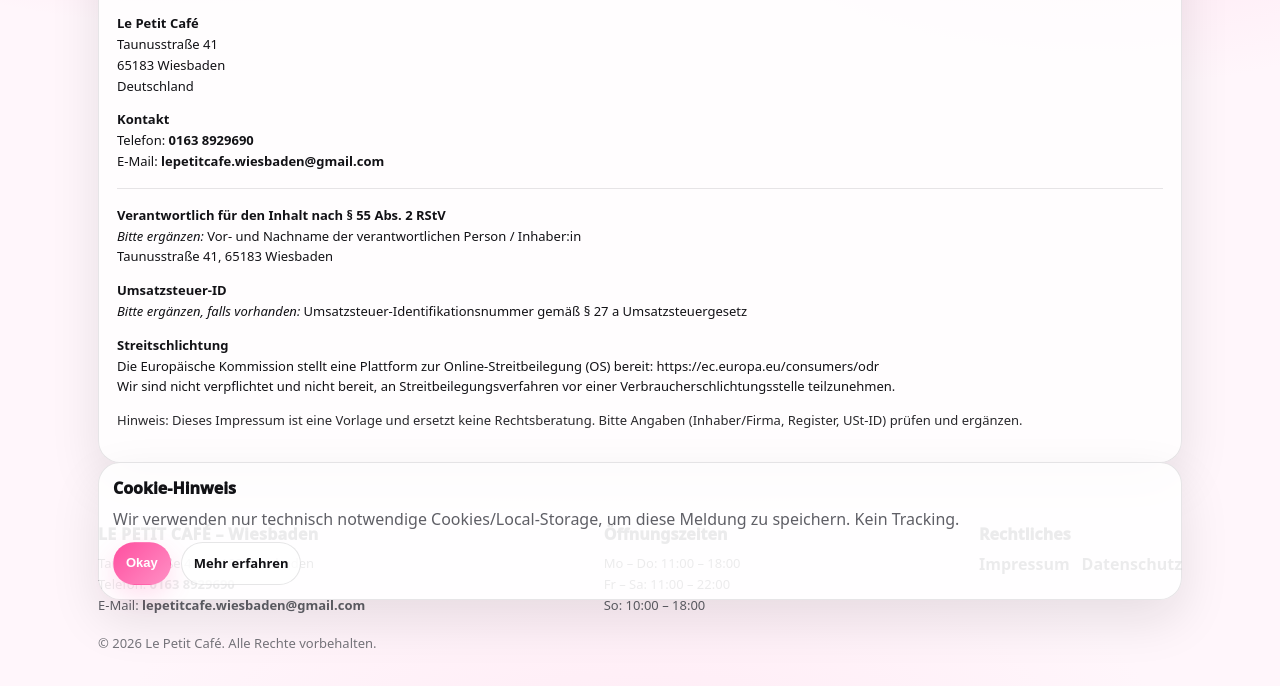
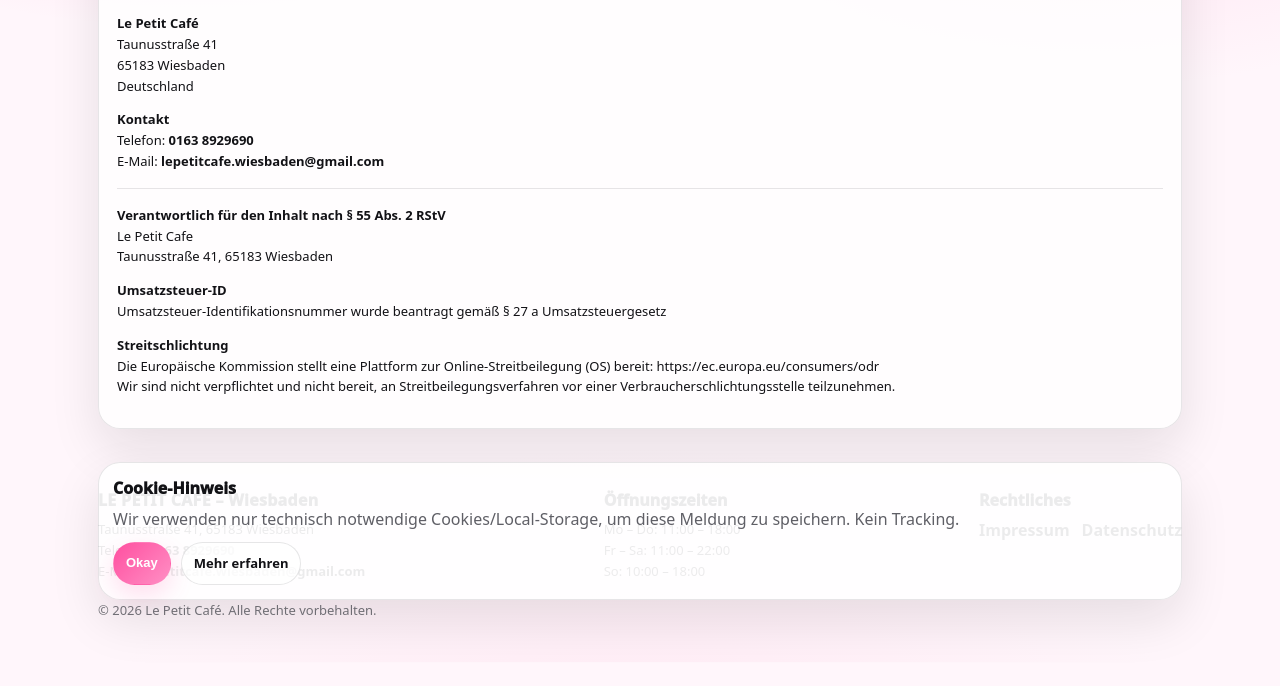
Before and after one commit to Neshh-20/nr.1, a website: page impressum.html in a window 1280 px wide. Shown: the part 186-872 px from the top of the page. After the commit the page ends 848 px from the top, so only its background shows below. Drawn offline with Linux system fonts and the light colour scheme.

Commit message:
Update impressum.html

```diff
--- a/impressum.html
+++ b/impressum.html
@@ -67,13 +67,13 @@
 
       <p class="small">
         <strong>Verantwortlich für den Inhalt nach § 55 Abs. 2 RStV</strong><br/>
-        <em>Bitte ergänzen:</em> Vor- und Nachname der verantwortlichen Person / Inhaber:in<br/>
+        Le Petit Cafe<br/>
         Taunusstraße 41, 65183 Wiesbaden
       </p>
 
       <p class="small">
         <strong>Umsatzsteuer-ID</strong><br/>
-        <em>Bitte ergänzen, falls vorhanden:</em> Umsatzsteuer-Identifikationsnummer gemäß § 27 a Umsatzsteuergesetz
+        Umsatzsteuer-Identifikationsnummer wurde beantragt gemäß § 27 a Umsatzsteuergesetz
       </p>
 
       <p class="small">
@@ -83,9 +83,6 @@
         Wir sind nicht verpflichtet und nicht bereit, an Streitbeilegungsverfahren vor einer Verbraucherschlichtungsstelle teilzunehmen.
       </p>
 
-      <p class="small" style="opacity:.9;">
-        Hinweis: Dieses Impressum ist eine Vorlage und ersetzt keine Rechtsberatung. Bitte Angaben (Inhaber/Firma, Register, USt-ID) prüfen und ergänzen.
-      </p>
     </div>
   </div>
 </main>
```
